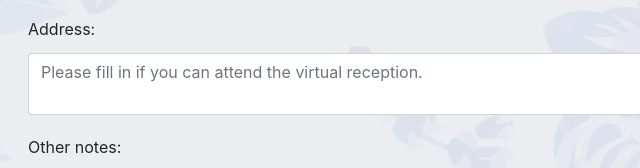
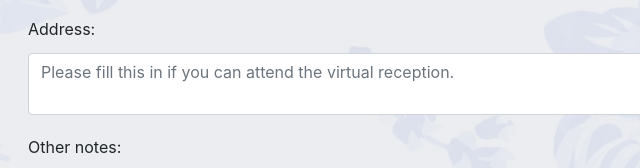
Before and after one commit to blueghostuk/wedding, a website: page index.html in a window 1280 px wide. Shown: the part 4055-4223 px from the top of the page, 89-729 px from the left. Drawn offline with nearby package versions, Linux system fonts and the light colour scheme.

Commit message:
update text

```diff
--- a/index.html
+++ b/index.html
@@ -225,7 +225,7 @@
                 <div class="form-group">
                     <label for="address">Address:</label>
                     <textarea class="form-control" id="address" name="address"
-                        placeholder="Please fill in if you can attend the virtual reception."></textarea>
+                        placeholder="Please fill this in if you can attend the virtual reception."></textarea>
                 </div>
                 <div class="form-group">
                     <label for="other">Other notes:</label>
```
